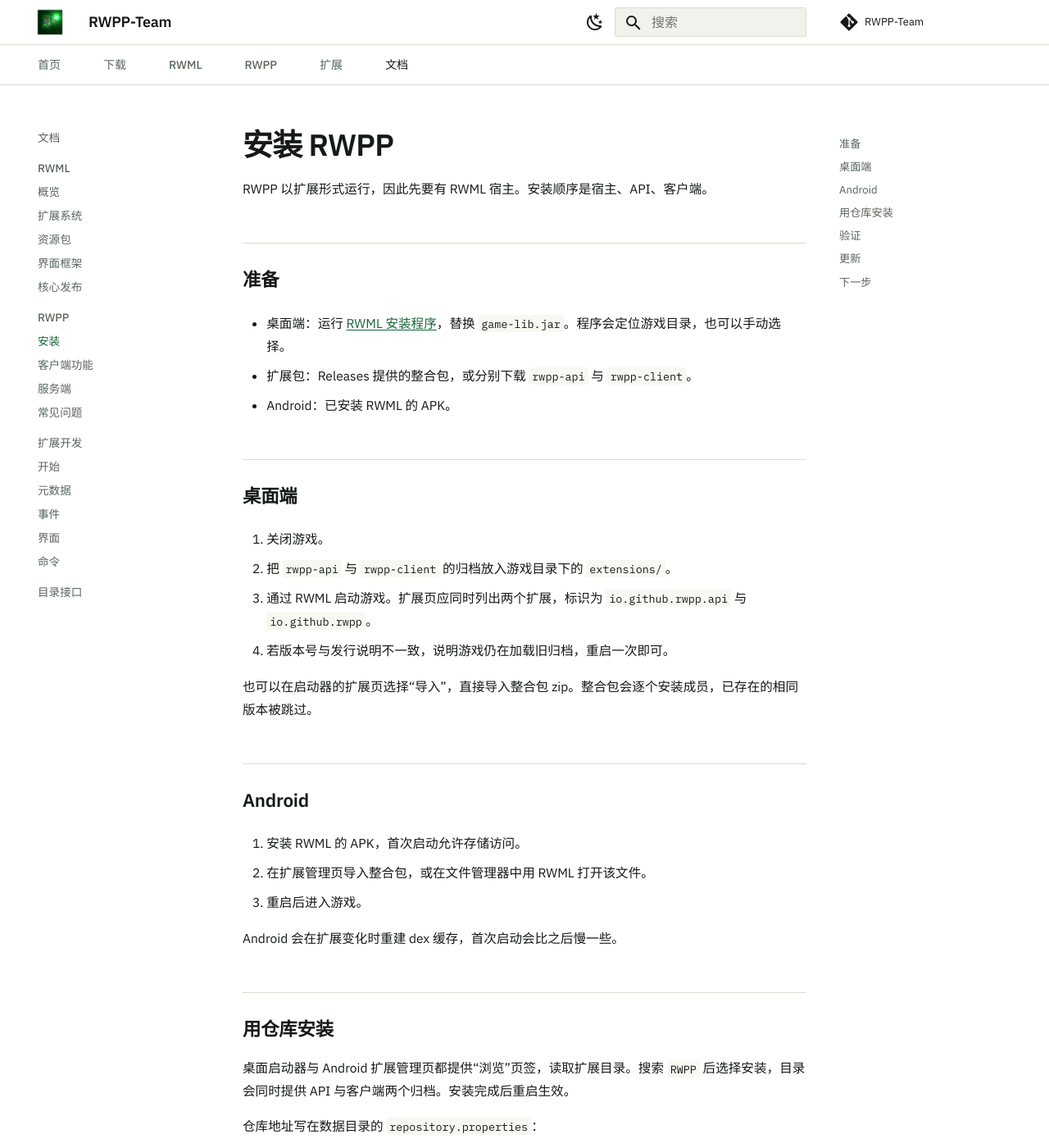
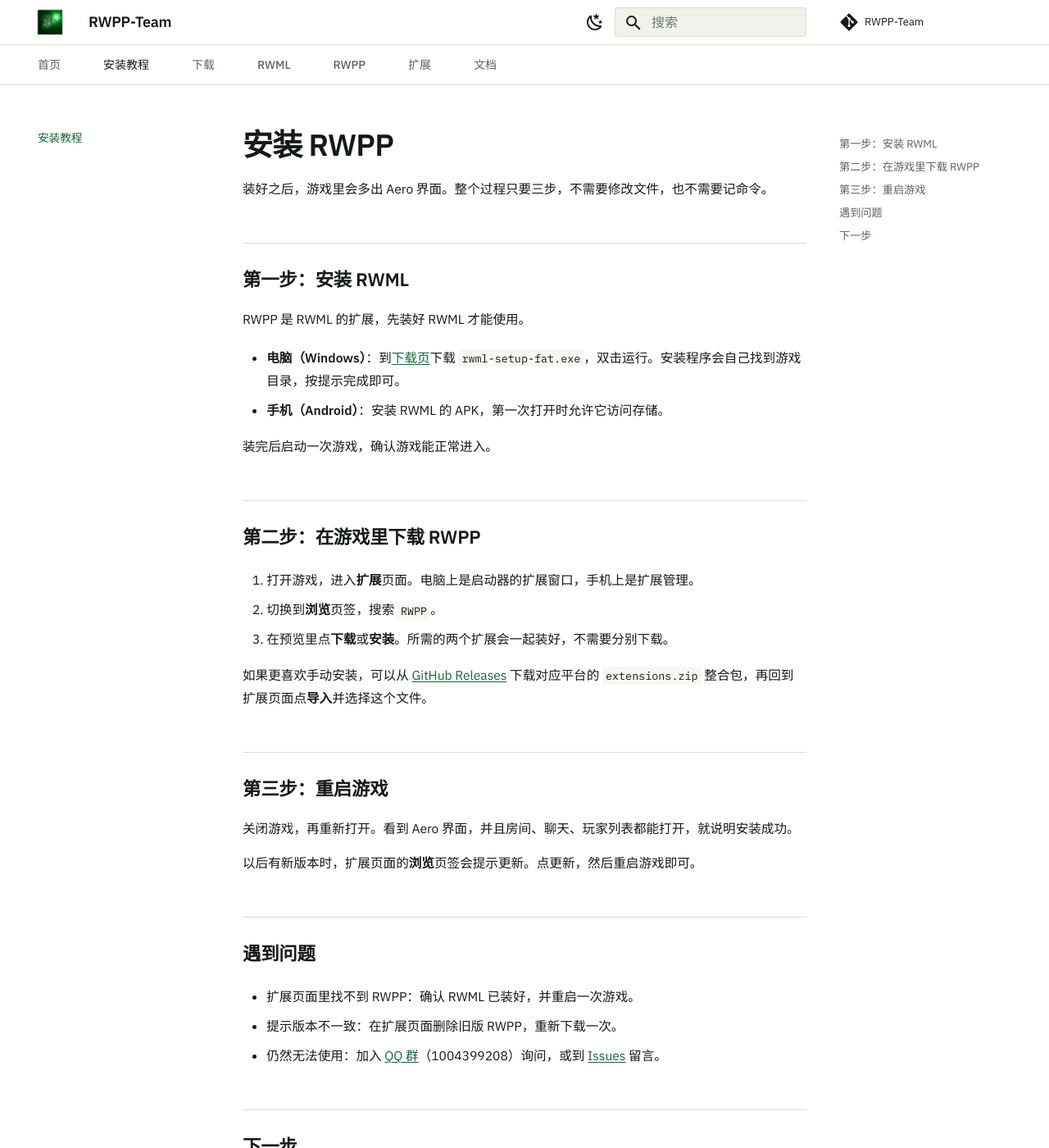
Before and after one commit to Minxyzgo/RWPP-docs, an MkDocs documentation site: the page built from docs/rwpp/install.md, in a window 1280 px wide and 1400 px high. Shown: the whole window at 82% size. Built offline with MkDocs 1.6.1 and Material for MkDocs 9.7.7, drawn with Linux system fonts in a browser that asks for light colours; some of the changed text lies outside the part shown.

Commit message:
Publish RWPP 2.0.0-beta02 and surface the install guide

````diff
--- a/docs/api/v1/search.json
+++ b/docs/api/v1/search.json
@@ -1,11 +1,11 @@
 {
   "schemaVersion": 1,
-  "generatedAt": "2026-11-05T04:28:51Z",
+  "generatedAt": "2026-11-05T12:53:15Z",
   "extensions": [
     {
       "id": "io.github.rwpp",
       "name": "RWPP",
-      "version": "2.0.0-beta01",
+      "version": "2.0.0-beta02",
       "summary": "Rusted Warfare 的客户端与无头服务端，提供 Aero 界面、房间管理、战绩、回放与扩展 API。",
       "tags": [
         "client",
@@ -21,7 +21,7 @@
         "jvm",
         "android"
       ],
-      "updatedAt": "2026-11-04",
+      "updatedAt": "2026-11-05",
       "downloads": 0
     }
   ]
--- a/docs/downloads/index.md
+++ b/docs/downloads/index.md
@@ -9,7 +9,8 @@
     <h1>下载</h1>
     <p class="p-lead">安装程序与宿主归档随每个 RWML 版本发布。先打开发行版页面，再选择需要的文件。</p>
     <div class="p-actions">
-      <a class="p-btn p-btn--primary" href="https://github.com/RWPP-Team/RWML/releases/latest">打开 GitHub Release</a>
+      <a class="p-btn p-btn--primary" href="../rwpp/install/">安装教程</a>
+      <a class="p-btn" href="https://github.com/RWPP-Team/RWML/releases/latest">打开 GitHub Release</a>
       <a class="p-btn" href="../extensions/">扩展目录</a>
       <a class="p-link" href="https://qm.qq.com/q/auLINpWtr4">QQ 群</a>
     </div>
--- a/docs/rwpp/index.md
+++ b/docs/rwpp/index.md
@@ -9,11 +9,11 @@
     <h1>RWPP</h1>
     <p class="p-lead">建立在 RWML 之上的客户端与服务端。客户端由两个扩展组成，提供 Aero 界面、房间管理、单位禁用、黑名单与回放控制；服务端在没有图形界面的进程里托管对局。</p>
     <div class="p-actions">
-      <a class="p-btn p-btn--primary" href="../rwpp/install/">安装</a>
+      <a class="p-btn p-btn--primary" href="../rwpp/install/">安装教程</a>
       <a class="p-btn" href="https://github.com/RWPP-Team/RWPP">源代码</a>
     </div>
     <div class="p-specs">
-      <div class="p-spec"><span>当前版本</span><strong>2.0.0</strong></div>
+      <div class="p-spec"><span>当前版本</span><strong>2.0.0-beta02</strong></div>
       <div class="p-spec"><span>组成</span><strong>rwpp-api 与 rwpp-client</strong></div>
       <div class="p-spec"><span>客户端平台</span><strong>桌面 JVM 与 Android</strong></div>
       <div class="p-spec"><span>许可</span><strong>RWPP-Team Shield 1.0.0</strong></div>
--- a/docs/rwpp/install.md
+++ b/docs/rwpp/install.md
@@ -1,54 +1,40 @@
+---
+title: 安装 RWPP
+description: 三步装好 RWPP：先装 RWML，再在游戏里下载扩展，重启即可。
+---
+
 # 安装 RWPP
 
-RWPP 以扩展形式运行，因此先要有 RWML 宿主。安装顺序是宿主、API、客户端。
+装好之后，游戏里会多出 Aero 界面。整个过程只要三步，不需要修改文件，也不需要记命令。
 
-## 准备
+## 第一步：安装 RWML
 
-- 桌面端：运行 [RWML 安装程序](https://github.com/RWPP-Team/RWML/releases/latest)，替换 `game-lib.jar`。程序会定位游戏目录，也可以手动选择。
-- 扩展包：Releases 提供的整合包，或分别下载 `rwpp-api` 与 `rwpp-client`。
-- Android：已安装 RWML 的 APK。
-## 桌面端
+RWPP 是 RWML 的扩展，先装好 RWML 才能使用。
 
-1. 关闭游戏。
-2. 把 `rwpp-api` 与 `rwpp-client` 的归档放入游戏目录下的 `extensions/`。
-3. 通过 RWML 启动游戏。扩展页应同时列出两个扩展，标识为 `io.github.rwpp.api` 与 `io.github.rwpp`。
-4. 若版本号与发行说明不一致，说明游戏仍在加载旧归档，重启一次即可。
+- **电脑（Windows）**：到[下载页](../downloads/index.md)下载 `rwml-setup-fat.exe`，双击运行。安装程序会自己找到游戏目录，按提示完成即可。
+- **手机（Android）**：安装 RWML 的 APK，第一次打开时允许它访问存储。
 
-也可以在启动器的扩展页选择“导入”，直接导入整合包 zip。整合包会逐个安装成员，已存在的相同版本被跳过。
+装完后启动一次游戏，确认游戏能正常进入。
 
-## Android
+## 第二步：在游戏里下载 RWPP
 
-1. 安装 RWML 的 APK，首次启动允许存储访问。
-2. 在扩展管理页导入整合包，或在文件管理器中用 RWML 打开该文件。
-3. 重启后进入游戏。
+1. 打开游戏，进入**扩展**页面。电脑上是启动器的扩展窗口，手机上是扩展管理。
+2. 切换到**浏览**页签，搜索 `RWPP`。
+3. 在预览里点**下载**或**安装**。所需的两个扩展会一起装好，不需要分别下载。
 
-Android 会在扩展变化时重建 dex 缓存，首次启动会比之后慢一些。
+如果更喜欢手动安装，可以从 [GitHub Releases](https://github.com/RWPP-Team/RWPP/releases/latest) 下载对应平台的 `extensions.zip` 整合包，再回到扩展页面点**导入**并选择这个文件。
 
-## 用仓库安装
+## 第三步：重启游戏
 
-桌面启动器与 Android 扩展管理页都提供“浏览”页签，读取扩展目录。搜索 `RWPP` 后选择安装，目录会同时提供 API 与客户端两个归档。安装完成后重启生效。
+关闭游戏，再重新打开。看到 Aero 界面，并且房间、聊天、玩家列表都能打开，就说明安装成功。
 
-仓库地址写在数据目录的 `repository.properties`：
+以后有新版本时，扩展页面的**浏览**页签会提示更新。点更新，然后重启游戏即可。
 
-```properties
-index=https://rwpp-team.top/api/v1/index.json
-```
+## 遇到问题
 
-## 验证
-
-安装成功的标志：
-
-- 启动日志出现两个 `+` 行，分别对应 API 与客户端，版本一致。
-- 游戏内出现 Aero 界面，房间页、聊天与玩家列表可以打开。
-- 扩展页中两个扩展都处于启用状态，且没有版本选择提示。
-
-失败时启动器会给出具体原因。常见情形是版本不一致、归档损坏或缺少依赖，日志中的标识可以直接对应到扩展。
-
-## 更新
-
-两端的“浏览”页签会标出可更新的条目。安装新版本后重启游戏，旧归档在不再被占用后删除。
-
-手工导入的扩展与仓库安装的扩展共用同一套写入规则，同一标识只保留一个版本。
+- 扩展页面里找不到 RWPP：确认 RWML 已装好，并重启一次游戏。
+- 提示版本不一致：在扩展页面删除旧版 RWPP，重新下载一次。
+- 仍然无法使用：加入 [QQ 群](https://qm.qq.com/q/auLINpWtr4)（1004399208）询问，或到 [Issues](https://github.com/RWPP-Team/RWPP/issues) 留言。
 
 ## 下一步
 
--- a/mkdocs.yml
+++ b/mkdocs.yml
@@ -49,6 +49,7 @@
 
 nav:
   - 首页: index.md
+  - 安装教程: rwpp/install.md
   - 下载: downloads/index.md
   - RWML: rwml/index.md
   - RWPP: rwpp/index.md
@@ -61,7 +62,6 @@
           - 界面框架: rwml/ui.md
           - 核心发布: rwml/publishing.md
       - RWPP:
-          - 安装: rwpp/install.md
           - 客户端功能: rwpp/features.md
           - 服务端: rwpp/server.md
           - 常见问题: rwpp/faq.md
````
Also changed, not shown: docs/api/v1/extensions/io.github.rwpp.json (+14 -14 lines), docs/api/v1/index.json (+15 -15 lines), docs/index.md (+4 -4 lines), docs/api/v1/manifest.json, 2 other files.
